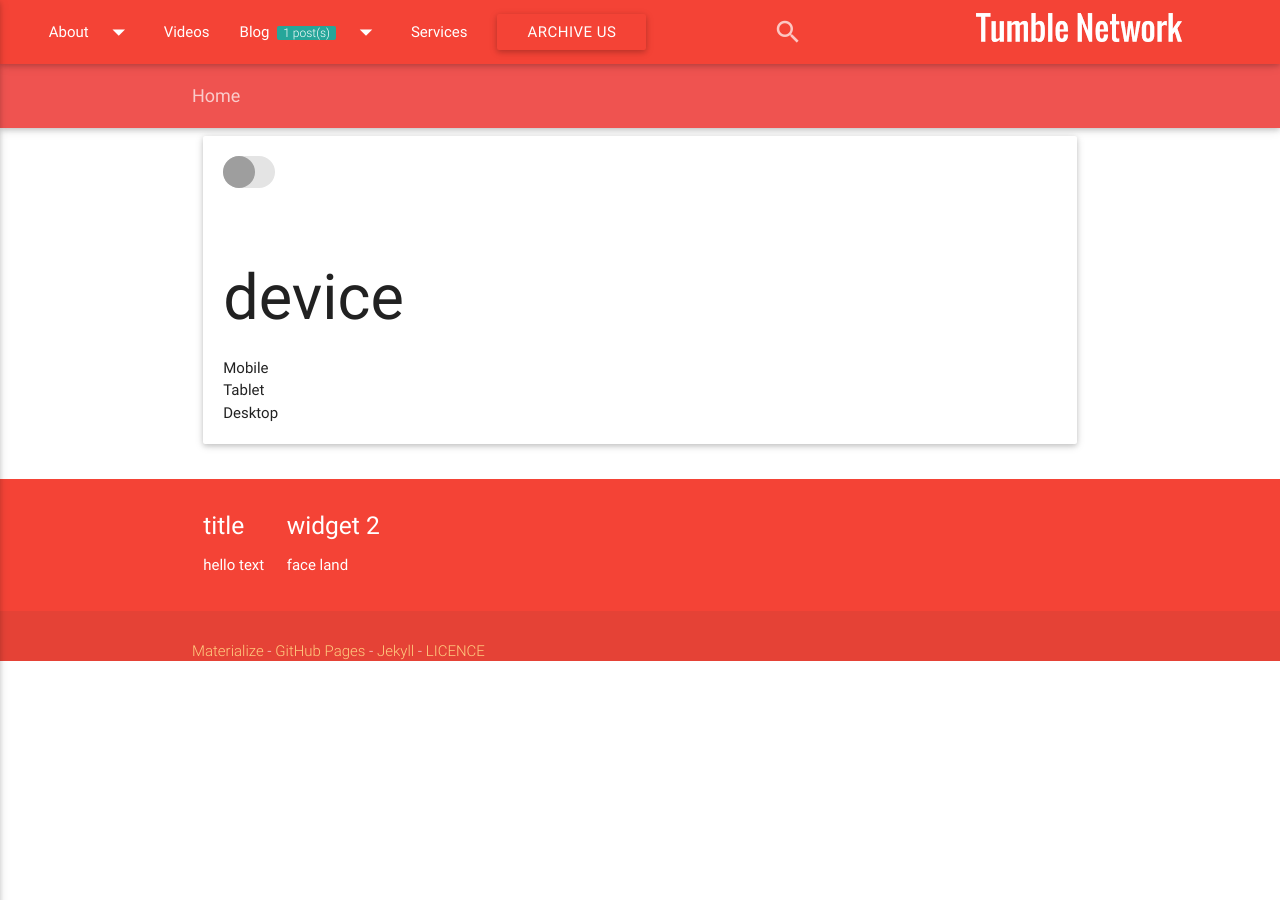
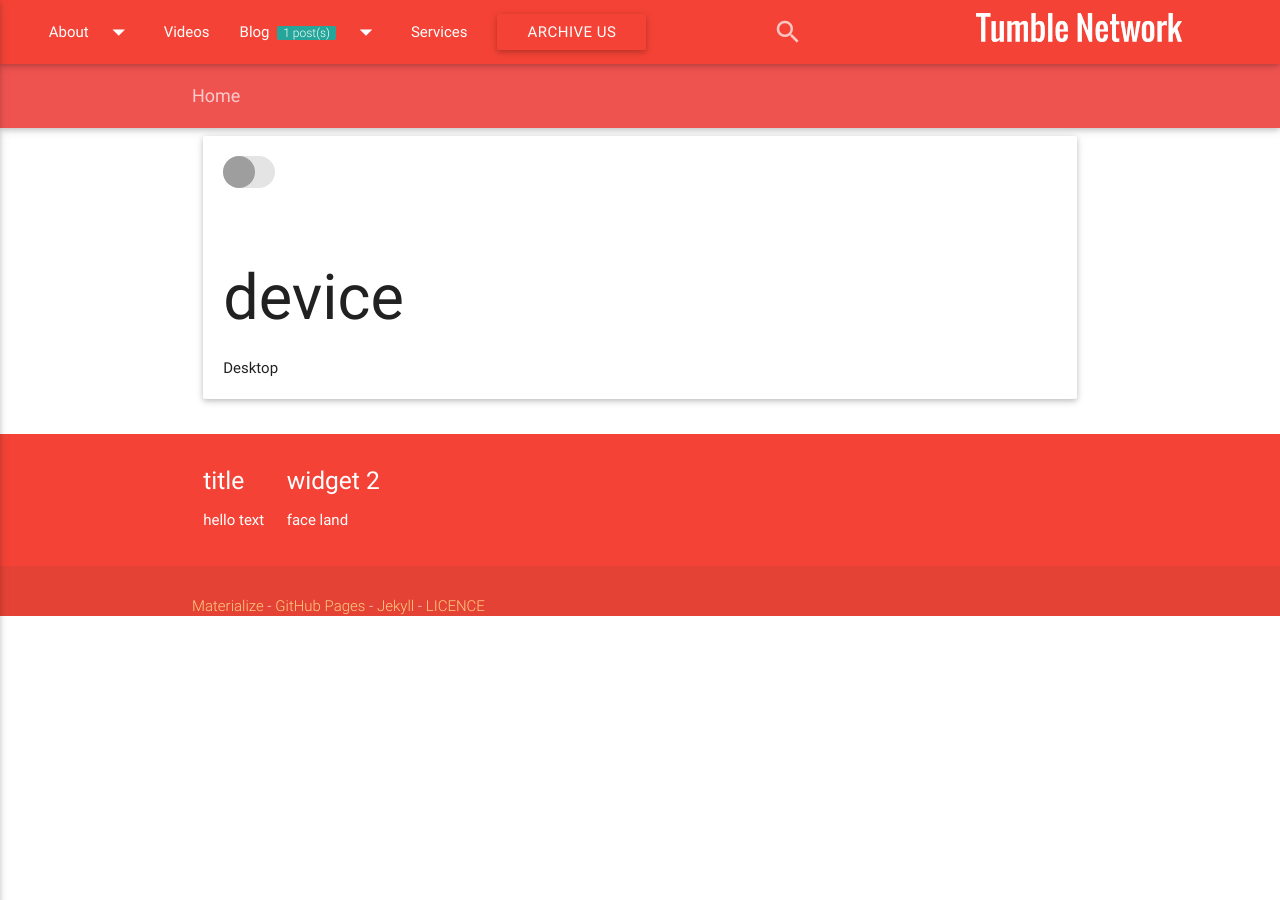
Before and after one commit to tumblenet/www.tumblenet.ga, a Jekyll site: the page built from device-test.md, in a window 1280 px wide. Built offline with Jekyll 4.4.1, drawn with Linux system fonts in a browser that asks for light colours; nearby versions of some CDN libraries; comment, search, counter and statistics services are not loaded; grey boxes are pictures that could not be loaded.

Commit message:
Removed .

```diff
--- a/device-test.md
+++ b/device-test.md
@@ -2,6 +2,6 @@
 layout: page
 ---
 # device
-<p class=".hide-on-med-and-up">Mobile</p>
-<p class=".hide-on-small-only .hide-on-large-only">Tablet</p>
-<p class=".hide-on-med-and-down">Desktop</p>
+<p class="hide-on-med-and-up">Mobile</p>
+<p class="hide-on-small-only hide-on-large-only">Tablet</p>
+<p class="hide-on-med-and-down">Desktop</p>
```
